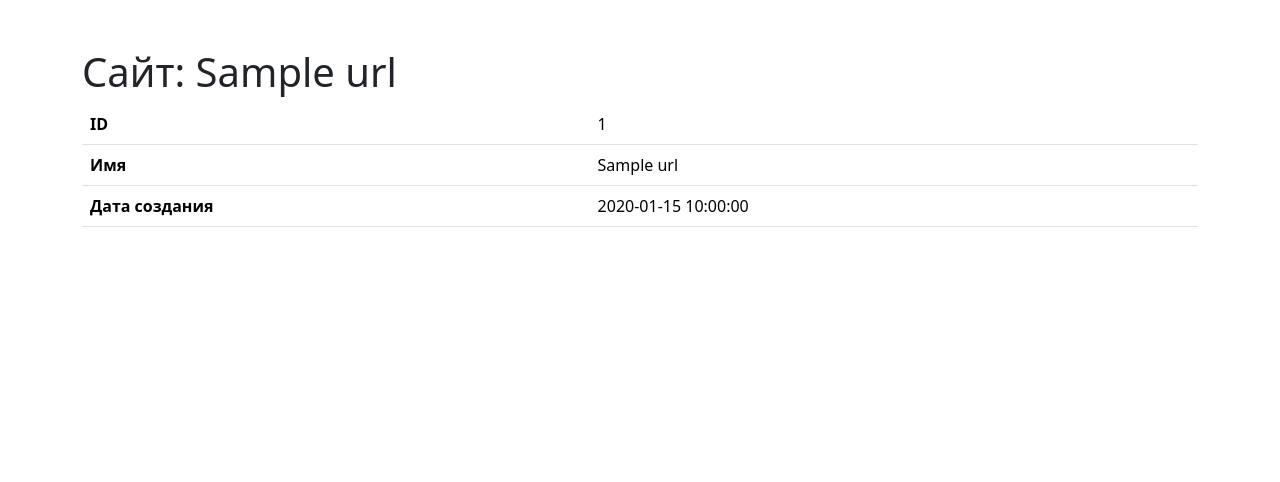
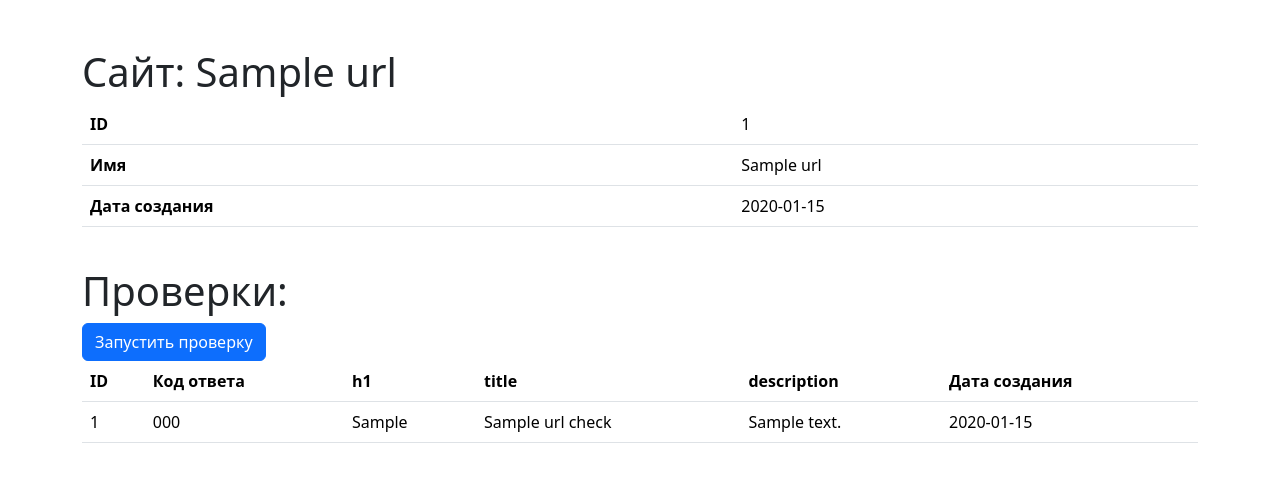
Before and after one commit to remortalite/page_analyzer, a Flask app: page /urls/1 in a window 1280 px wide. Shown: the part 56-538 px from the top of the page. Run offline with Flask 3, Linux system fonts and the light colour scheme; a database or web service that is not in the repository returns one stand-in record (values such as "Sample title"); some libraries are stand-ins or nearby versions.

Commit message:
Add info about last check on all_urls page

```diff
--- a/page_analyzer/app.py
+++ b/page_analyzer/app.py
@@ -1,4 +1,6 @@
-from page_analyzer.db import save_data, select_all, find_url_by_id
+from page_analyzer.db import (save_data,
+                              select_checks, select_checkinfo,
+                              find_url_by_id, save_url)
 from page_analyzer.utils import url_validator, url_normalize
 
 from flask import Flask
@@ -18,7 +20,7 @@
 
 @app.route("/urls", methods=["GET"])
 def urls_get():
-    all_urls = select_all() or []
+    all_urls = select_checkinfo() or []
     return render_template("all_urls_page.html",
                            urls=all_urls)
 
@@ -36,7 +38,16 @@
 
 
 @app.route("/urls/<id_>", methods=["GET"])
-def url_show(id_):
+def urls_show(id_):
     data = find_url_by_id(id_)
+    checks = select_checks(id_)
     return render_template("show.html",
-                           data=data)
+                           data=data,
+                           checks=checks)
+
+
+@app.route("/urls/<id_>/check", methods=["POST"])
+def urls_check(id_):
+    save_url(id_)
+    flash("Страница успешно проверена", "success")
+    return redirect(url_for("urls_show", id_=id_))
--- a/page_analyzer/db.py
+++ b/page_analyzer/db.py
@@ -4,7 +4,12 @@
 from datetime import datetime
 from collections import namedtuple
 
-URLtuple = namedtuple("URLtuple", ["id", "name", "created_at"])
+URLtuple = namedtuple("URLtuple",
+                      "id name created_at")
+CheckTuple = namedtuple("CheckTuple",
+                        "id status_code h1 title description created_at")
+URLCheckTuple = namedtuple("URLtuple",
+                           "id name last_check response")
 
 
 def create_connection():
@@ -28,7 +33,7 @@
                         (%s, %s)""", [url, datetime.now()])
 
 
-def select_all():
+def select_urls():
     data = []
     with create_connection() as conn, conn.cursor() as curs:
         curs.execute("""SELECT id, name, created_at
@@ -39,9 +44,53 @@
     return data
 
 
+def select_checkinfo():
+    data = []
+    with create_connection() as conn, conn.cursor() as curs:
+        curs.execute("""SELECT url.id,
+                               url.name,
+                               last_t.created_at,
+                               last_t.status_code
+                        FROM urls AS url
+                            LEFT JOIN url_checks AS chck
+                            ON url.id=chck.url_id
+                            LEFT JOIN (
+                                SELECT url_id,
+                                       created_at,
+                                       status_code
+                                FROM url_checks
+                                ORDER BY created_at DESC
+                                LIMIT 1
+                                ) AS last_t
+                                ON chck.url_id=last_t.url_id
+                        ORDER BY last_t.created_at DESC""")
+        for el in curs.fetchall():
+            data.append(URLCheckTuple._make(el))
+    return data
+
+
+def select_checks(id_):
+    data = []
+    with create_connection() as conn, conn.cursor() as curs:
+        curs.execute("""SELECT id, status_code, h1,
+                               title, description, created_at
+                        FROM url_checks
+                        WHERE url_id=%s
+                        ORDER BY created_at DESC""", [id_])
+        for el in curs.fetchall():
+            data.append(CheckTuple._make(el))
+    return data
+
+
 def find_url_by_id(id_):
     with create_connection() as conn, conn.cursor() as curs:
         curs.execute("""SELECT id, name, created_at
                         FROM urls
                         WHERE id = %s""", [str(id_)])
         return URLtuple._make(curs.fetchone())
+
+
+def save_url(id_):
+    with create_connection() as conn, conn.cursor() as curs:
+        curs.execute("""INSERT INTO url_checks (url_id, created_at)
+                        VALUES (%s, %s)""", [id_, datetime.now()])
--- a/page_analyzer/templates/all_urls_page.html
+++ b/page_analyzer/templates/all_urls_page.html
@@ -13,8 +13,9 @@
             {% for url in urls %}
                 <tr>
                     <td>{{ url.id }}</td>
-                    <td><a href="{{ url_for('url_show', id_=url.id) }}">{{ url.name }}</a></td>
-                    <td>{{ url.created_at }}</td>
+                    <td><a href="{{ url_for('urls_show', id_=url.id) }}">{{ url.name }}</a></td>
+                    <td>{{ url.last_check }}</td>
+                    <td>{{ url.response }}</td>
                 </tr>
             {% endfor %}
             </tbody>
--- a/page_analyzer/templates/show.html
+++ b/page_analyzer/templates/show.html
@@ -15,8 +15,35 @@
                 </tr>
                 <tr>
                     <th scope="row">Дата создания</th>
-                    <td>{{ data.created_at }}</td>
+                    <td>{{ data.created_at.strftime('%Y-%m-%d') }}</td>
                 </tr>
+            </tbody>
+        </table>
+        <br>
+        <h1 class="h1 text-left">Проверки: </h1>
+        <form action="{{ url_for('urls_check', id_=data.id) }}" method="post">
+            <input type="submit" class="btn btn-primary" value="Запустить проверку">
+        </form>
+        <table class="table" data-test="checks">
+            <thead>
+                <th>ID</th>
+                <th>Код ответа</th>
+                <th>h1</th>
+                <th>title</th>
+                <th>description</th>
+                <th>Дата создания</th>
+            </thead>
+            <tbody>
+                {% for check in checks %}
+                <tr>
+                    <td>{{ check.id }}</td>
+                    <td>{{ check.status_code }}</td>
+                    <td>{{ check.h1 }}</td>
+                    <td>{{ check.title }}</td>
+                    <td>{{ check.description }}</td>
+                    <td>{{ check.created_at.strftime('%Y-%m-%d') }}</td>
+                </tr>
+                {% endfor %}
             </tbody>
         </table>
     </div>
```
